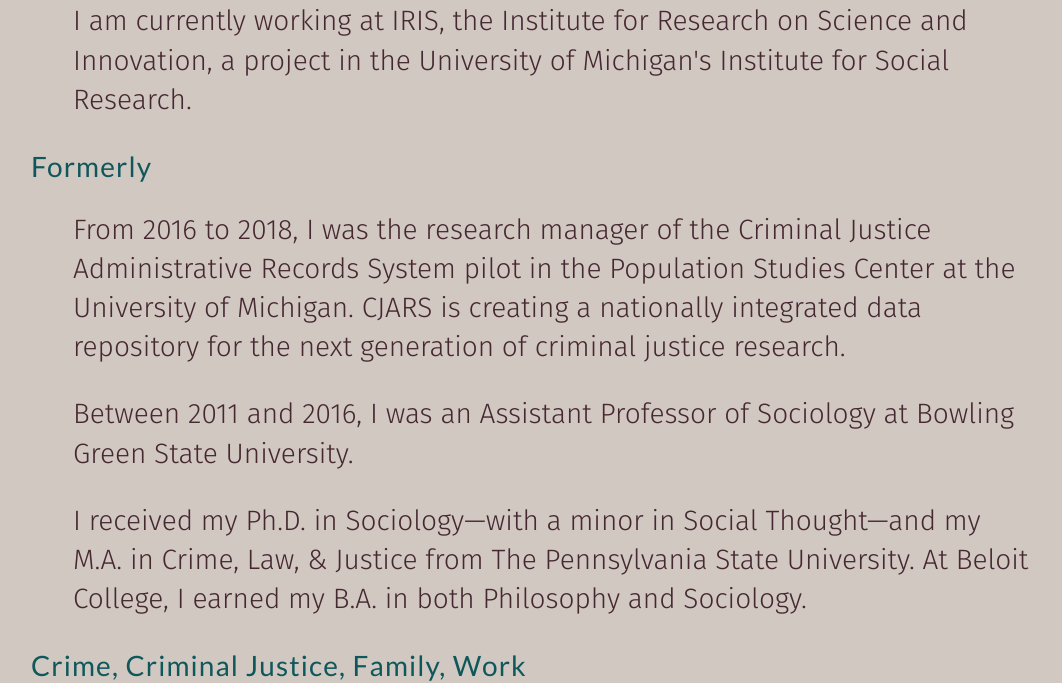
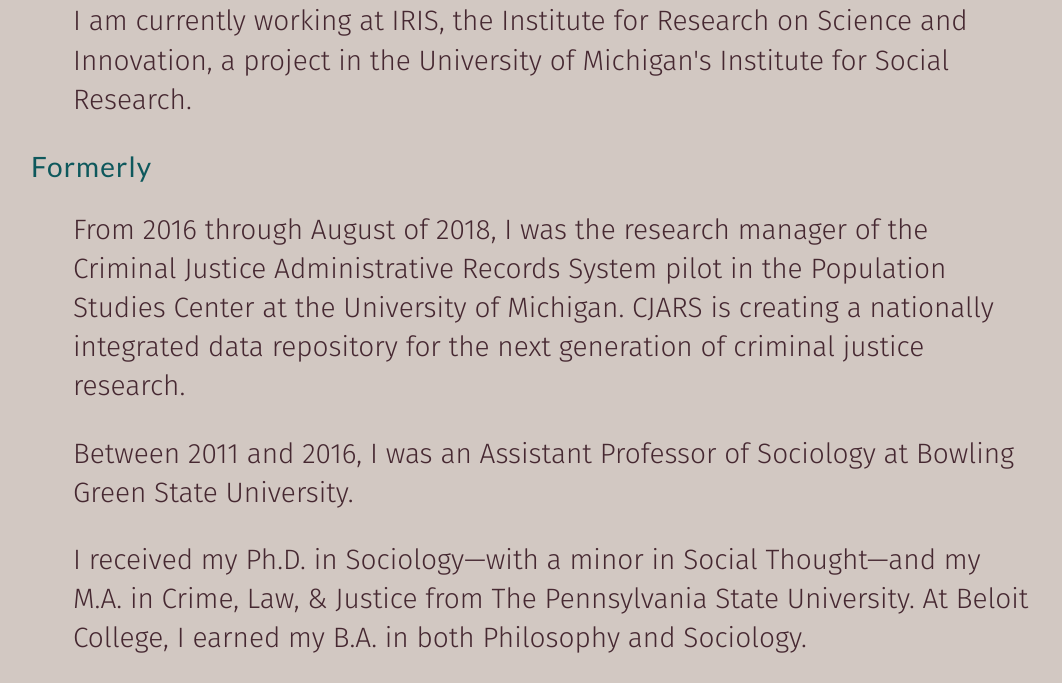
Before and after one commit to vaneseltine/vaneseltine.github.io, a plain HTML site: page index.html in a window 1280 px wide. Shown: the part 119-802 px from the top of the page, without its empty margins (109-1171 px from the left). Drawn offline with Linux system fonts and the light colour scheme.

Commit message:
Minor clarification

```diff
--- a/index.html
+++ b/index.html
@@ -103,7 +103,7 @@
 
     <h2 class="heading ">Formerly</h2>
 
-    <div class="item">From 2016 to 2018, I was the research manager of the
+    <div class="item">From 2016 through August of 2018, I was the research manager of the
     <a href="https://cjars.isr.umich.edu">Criminal Justice
     Administrative Records System</a> pilot in the
     <a href="https://www.psc.isr.umich.edu/">Population Studies
```
